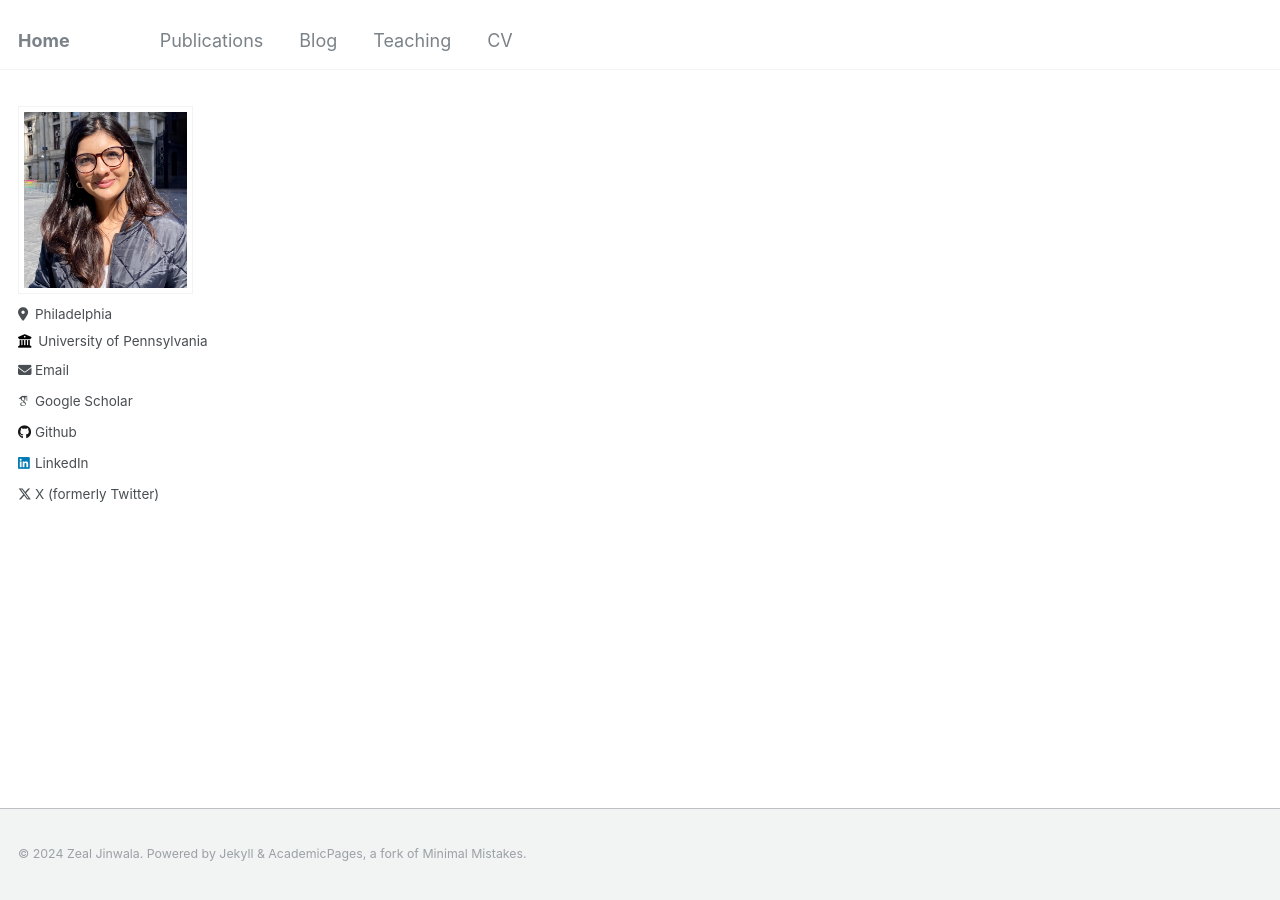
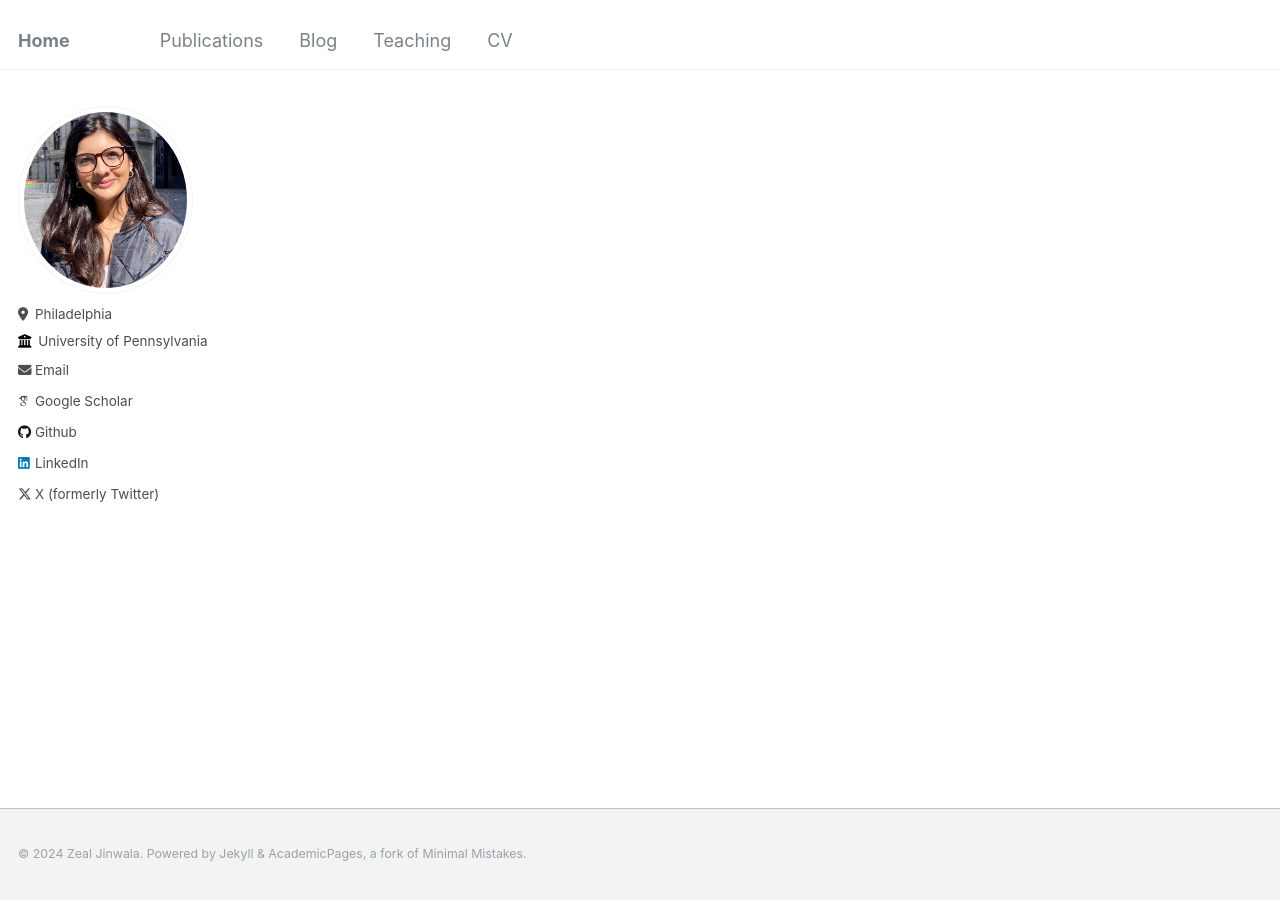
Before and after one commit to zealjinwala/zealjinwala.github.io, a Jekyll site: the page built from _pages/about.md, in a window 1280 px wide. Built offline with Jekyll 4.4.1, drawn with Linux system fonts in a browser that asks for light colours; some web fonts are replaced.

Commit message:
some more minor changes

```diff
--- a/_sass/_sidebar.scss
+++ b/_sass/_sidebar.scss
@@ -81,7 +81,7 @@
   vertical-align: top;
   width: 40px;
   // set width only, for non-square avatars
-  height: 40px;
+  // height: 40px;
 
   @include breakpoint($large) {
     display: block;
@@ -91,7 +91,7 @@
 
   img {
     max-width: 175px;
-    //border-radius: 50%;
+    border-radius: 50%;
 
     @include breakpoint($large) {
       padding: 5px;
```
